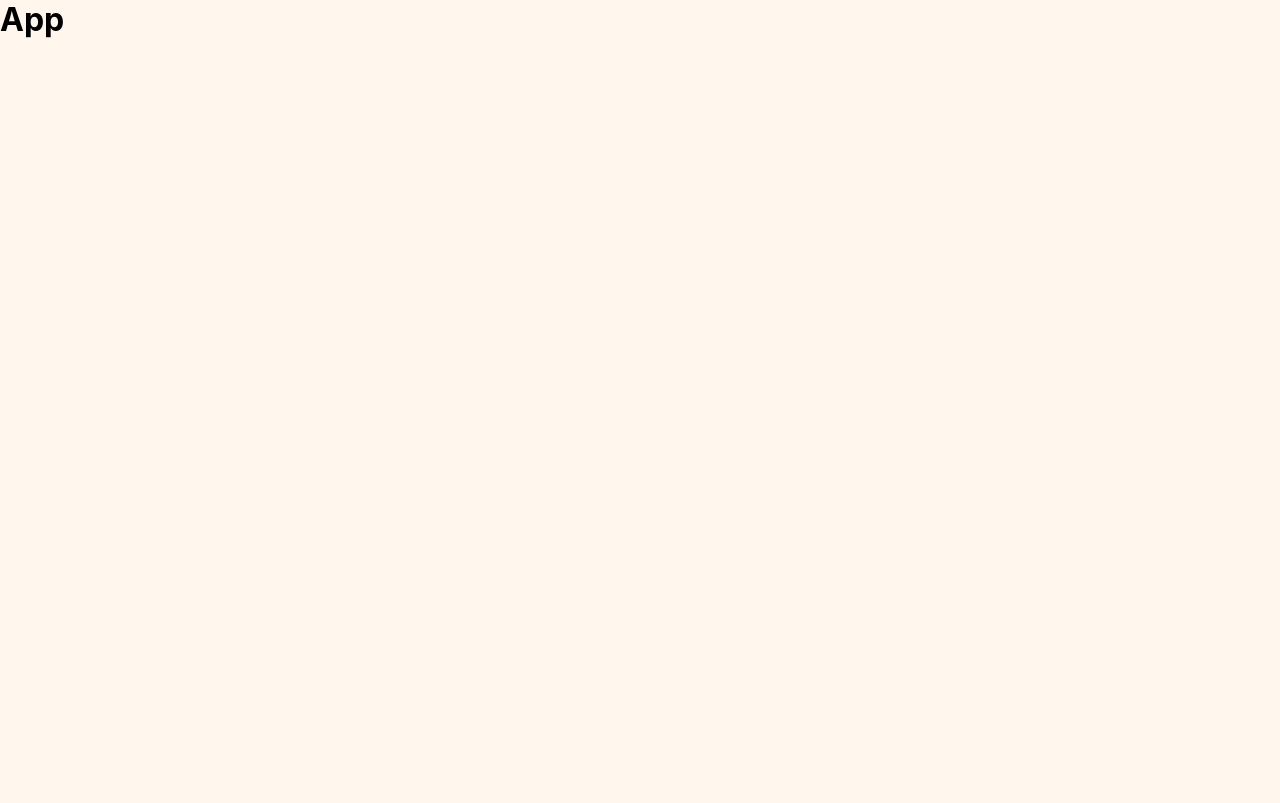
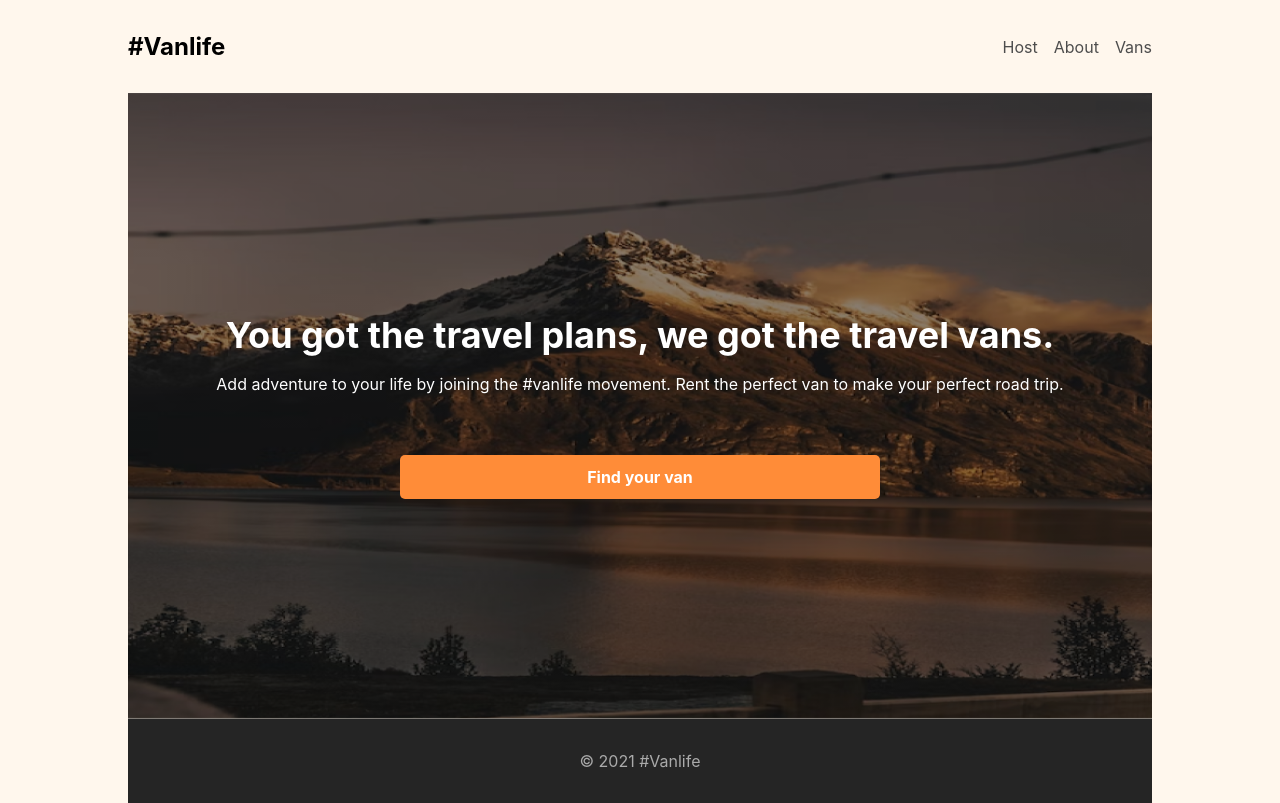
Before and after one commit to willson-alflen/vanlife-react-router-dom, a React (Vite) app: page / in a window 1280 px wide. Built offline with nearby package versions, Linux system fonts and the light colour scheme.

Commit message:
create home page

```diff
--- a/src/App.jsx
+++ b/src/App.jsx
@@ -1,10 +1,19 @@
+import { BrowserRouter, Routes, Route } from 'react-router-dom'
 import GlobalStyle from '../GlobalStyles'
+import GlobalLayout from './components/GlobalLayout'
+import Home from './pages/Home'
 
 function App() {
   return (
     <>
       <GlobalStyle />
-      <h1>App</h1>
+      <BrowserRouter>
+        <Routes>
+          <Route path="/" element={<GlobalLayout />}>
+            <Route index element={<Home />} />
+          </Route>
+        </Routes>
+      </BrowserRouter>
     </>
   )
 }
--- /dev/null
+++ b/src/components/Footer/index.jsx
@@ -0,0 +1,9 @@
+import * as S from './styles'
+
+export default function Footer() {
+  return (
+    <S.Footer>
+      <p>&copy; 2021 #Vanlife</p>
+    </S.Footer>
+  )
+}
--- /dev/null
+++ b/src/components/Footer/styles.js
@@ -0,0 +1,9 @@
+import styled from 'styled-components'
+
+export const Footer = styled.footer`
+  display: flex;
+  justify-content: center;
+  background-color: #252525;
+  color: #aaaaaa;
+  padding: 2rem 0;
+`
--- /dev/null
+++ b/src/components/GlobalLayout/index.jsx
@@ -0,0 +1,16 @@
+import { Outlet } from 'react-router-dom'
+import SiteWrapper from '../SiteWrapper'
+import Header from '../Header'
+import Footer from '../Footer'
+
+export default function GlobalLayout() {
+  return (
+    <SiteWrapper>
+      <Header />
+      <main>
+        <Outlet />
+      </main>
+      <Footer />
+    </SiteWrapper>
+  )
+}
--- /dev/null
+++ b/src/components/Header/index.jsx
@@ -0,0 +1,16 @@
+import * as S from './styles'
+
+export default function Header() {
+  return (
+    <S.Header>
+      <S.Nav>
+        <S.NavBrand>#Vanlife</S.NavBrand>
+        <S.NavList>
+          <S.NavItem>Host</S.NavItem>
+          <S.NavItem>About</S.NavItem>
+          <S.NavItem>Vans</S.NavItem>
+        </S.NavList>
+      </S.Nav>
+    </S.Header>
+  )
+}
--- /dev/null
+++ b/src/components/Header/styles.js
@@ -0,0 +1,27 @@
+import styled from 'styled-components'
+
+export const Header = styled.header`
+  padding: 2rem 0;
+`
+
+export const Nav = styled.nav`
+  display: flex;
+  justify-content: space-between;
+  align-items: center;
+`
+
+export const NavBrand = styled.span`
+  color: #000000;
+  font-size: 1.5rem;
+  font-weight: 700;
+`
+
+export const NavList = styled.ul`
+  display: flex;
+  gap: 1rem;
+  list-style: none;
+`
+
+export const NavItem = styled.li`
+  color: #4d4d4d;
+`
--- /dev/null
+++ b/src/components/SiteWrapper/index.jsx
@@ -0,0 +1,10 @@
+import PropTypes from 'prop-types'
+import * as S from './styles'
+
+export default function SiteWrapper({ children }) {
+  return <S.Wrapper>{children}</S.Wrapper>
+}
+
+SiteWrapper.propTypes = {
+  children: PropTypes.node.isRequired,
+}
--- /dev/null
+++ b/src/components/SiteWrapper/styles.js
@@ -0,0 +1,7 @@
+import styled from 'styled-components'
+
+export const Wrapper = styled.div`
+  max-width: 1024px;
+  min-height: 100vh;
+  margin: 0 auto;
+`
--- /dev/null
+++ b/src/pages/Home/index.jsx
@@ -0,0 +1,14 @@
+import * as S from './styles'
+
+export default function Home() {
+  return (
+    <S.Container>
+      <S.Title>You got the travel plans, we got the travel vans.</S.Title>
+      <S.SubTitle>
+        Add adventure to your life by joining the #vanlife movement. Rent the
+        perfect van to make your perfect road trip.
+      </S.SubTitle>
+      <S.StyledLink to="vans">Find your van</S.StyledLink>
+    </S.Container>
+  )
+}
--- /dev/null
+++ b/src/pages/Home/styles.js
@@ -0,0 +1,49 @@
+import styled from 'styled-components'
+import { Link } from 'react-router-dom'
+import HomeHeroBg from '../../assets/images/home-hero.png'
+
+export const Container = styled.div`
+  padding: 4rem 2rem;
+  display: flex;
+  flex-direction: column;
+  justify-content: center;
+  align-items: center;
+  min-height: calc(100vh - 174px);
+  background: linear-gradient(0deg, rgba(0, 0, 0, 0.46), rgba(0, 0, 0, 0.46)),
+    url(${HomeHeroBg});
+  background-size: cover;
+  background-position: center;
+  color: #fff;
+`
+
+export const Title = styled.h1`
+  font-weight: 700;
+  font-size: 2.25rem;
+  line-height: 42px;
+  margin-bottom: 1rem;
+`
+
+export const SubTitle = styled.p`
+  line-height: 24px;
+  margin-bottom: 2rem;
+`
+
+export const StyledLink = styled(Link)`
+  display: inline-block;
+  text-align: center;
+  text-decoration: none;
+  background-color: #ff8c38;
+  border: none;
+  width: 50%;
+  margin-top: 27px;
+  padding-block: 0.75rem;
+  color: white;
+  font-weight: 700;
+  border-radius: 5px;
+  cursor: pointer;
+  transition: transform 0.1s ease-in-out;
+
+  &:hover {
+    transform: translate(1px, 1px);
+  }
+`
```
